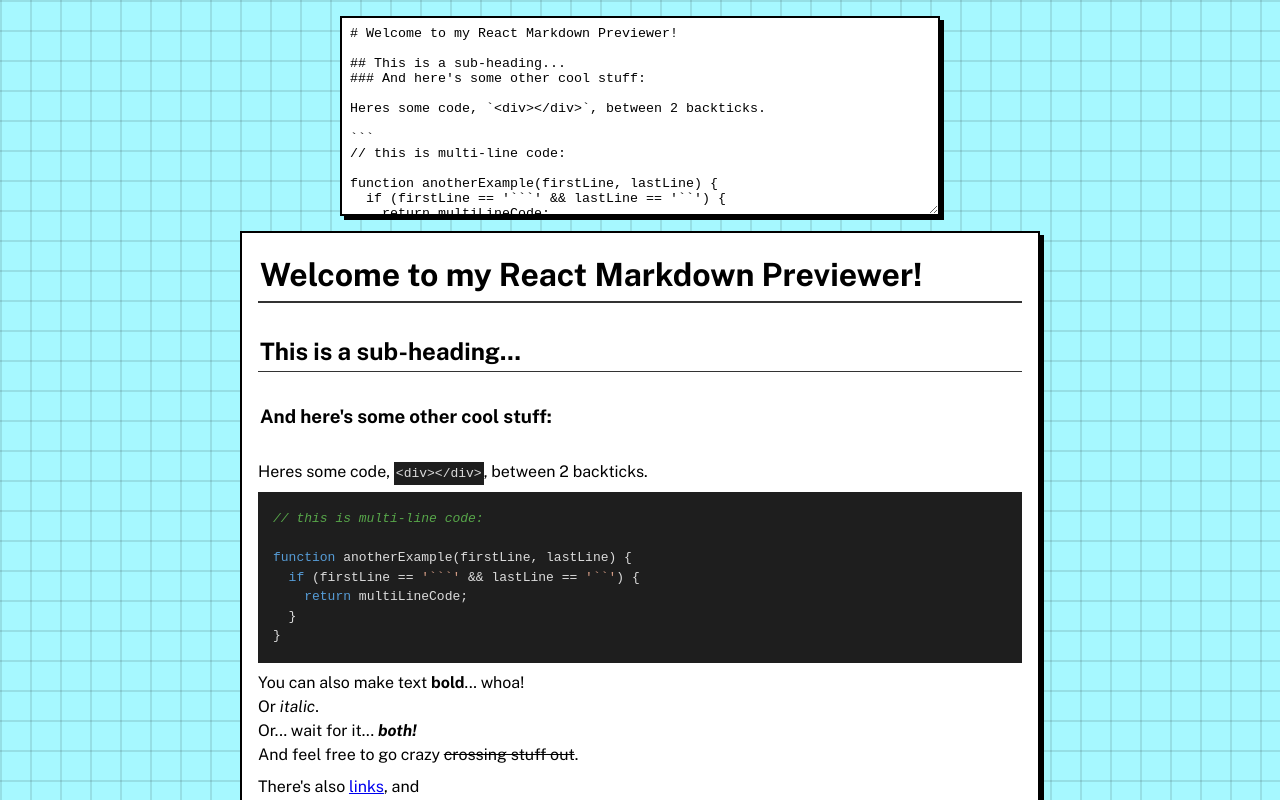
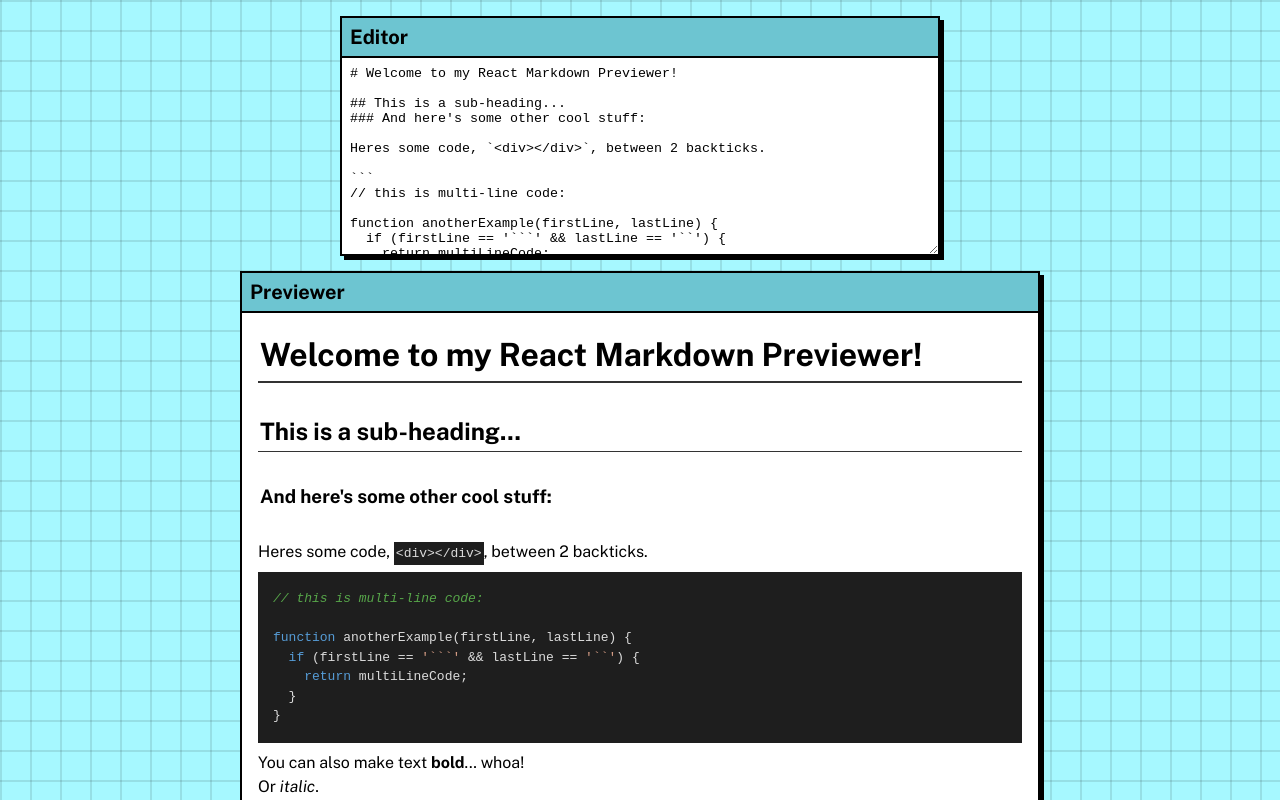
Before and after one commit to Speakiez/markdown-previewer, a React (Vite) app: page / in a window 1280 px wide. Shown: the top 800 px of the page. Built offline with nearby package versions, Linux system fonts and the light colour scheme.

Commit message:
Add headers to the preview and editor elements

```diff
--- a/src/App.jsx
+++ b/src/App.jsx
@@ -19,9 +19,15 @@
   return (
     <>
       <div className="editor-wrapper">
+        <header className="editor-header">
+          <span>Editor</span>
+        </header>
         <textarea id="editor" onChange={handleChange} value={userInput}></textarea>
       </div>
       <div className="preview-wrapper">
+        <header className="preview-header">
+          <span>Previewer</span>
+        </header>
         <div id="preview"></div>
       </div>
     </>
--- a/src/styles/globals.css
+++ b/src/styles/globals.css
@@ -30,6 +30,23 @@
     linear-gradient(to right, rgba(0, 0, 0, 0.1) 2px, transparent 1px),
     linear-gradient(to bottom, rgba(0, 0, 0, 0.1) 2px, transparent 1px);
   background-color: var(--background-color);
+}
+
+.editor-header, .preview-header {
+  display: flex;
+  align-items: center;
+  justify-content: start;
+  height: 40px;
+  padding:  8px;
+  background-color: #6DC5D1;
+  border: 2px solid #000000;
+  border-bottom: none;
+  box-shadow: 4px 4px 0 #000000;
+}
+
+.editor-header span, .preview-header span {
+  font-weight: bold;
+  font-size: 1.25rem;
 }
 
 #editor, #preview {
```
